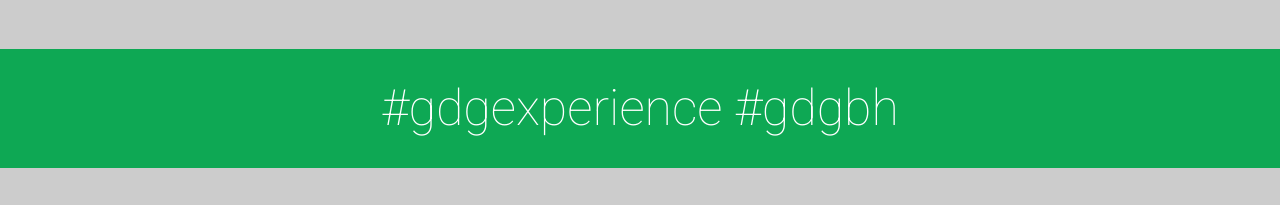
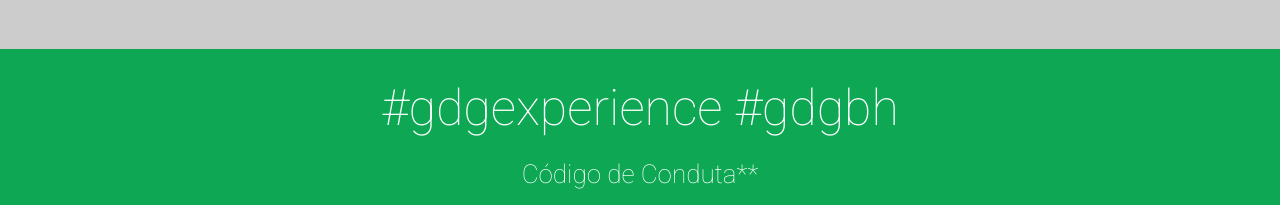
Before and after one commit to gdg-bh/gdgexperience, a plain HTML site: page index.html in a window 1280 px wide. Shown: the part 4355-4560 px from the top of the page. Before the commit the page ends 4523 px from the top, so only its background shows below. Drawn offline with nearby package versions, Linux system fonts and the light colour scheme; some packages are replaced by stand-ins of ours.

Commit message:
Adicionando codigo de conduta

```diff
--- a/css/style.css
+++ b/css/style.css
@@ -547,3 +547,5 @@ footer h1 {
     -webkit-transition: all 0.4s ease;
     -webkit-filter: grayscale(0);
 }
+
+footer .codigoDeConduta{color:#fff; font-size: 26px; font-weight: 300px;}
--- a/index.html
+++ b/index.html
@@ -313,6 +313,7 @@
 	</section>
 	<footer>
 		<h1>#gdgexperience #gdgbh</h1>
+		<a href="https://github.com/gdg-bh/codigo-de-conduta" class="codigoDeConduta" target="_blank">Código de Conduta**</a>
 
 	</footer>
 	<script src="https://ajax.googleapis.com/ajax/libs/jquery/1.9.1/jquery.min.js"></script>
```
